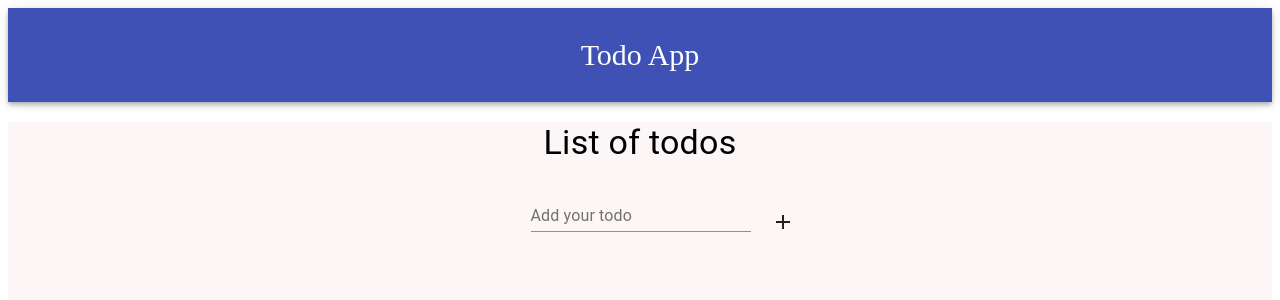
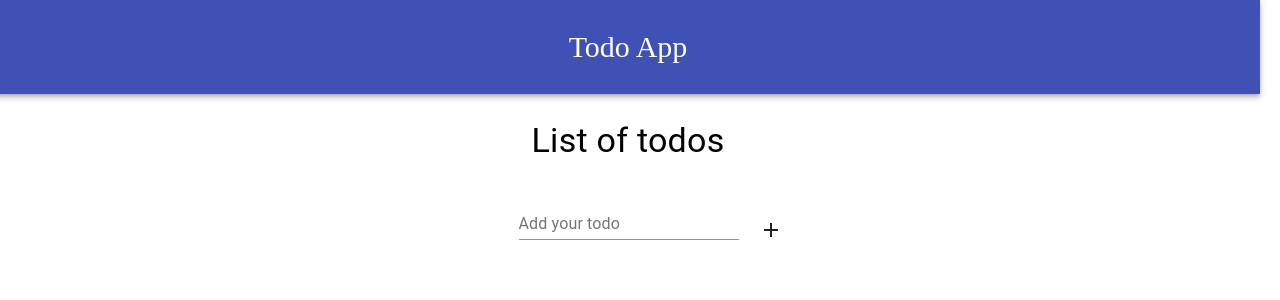
Before and after one commit to alka-1602/todo-app, a React (Create React App) app: page / in a window 1280 px wide. Shown: the top 300 px of the page. Built offline with nearby package versions, Linux system fonts and the light colour scheme.

Commit message:
<used grid instead of div>

```diff
--- a/src/App.js
+++ b/src/App.js
@@ -3,6 +3,7 @@ import TodoForm from "./AddTodoForm";
 import TodoList from "./TodoList";
 import AppBar from "@material-ui/core/AppBar";
 import Typography from "@material-ui/core/Typography";
+import Grid from "@material-ui/core/Grid";
 
 import "./styles.css";
 
@@ -45,6 +46,15 @@ const App = () => {
 
   return (
     <>
+      <Grid
+        item
+        xs={12}
+        container
+        spacing={3}
+        direction="column"
+        justify="center"
+        alignItems="center"
+      >
         <AppBar
           position="sticky"
           style={{ padding: 30, textAlign: "center", fontSize: 30 }}
@@ -52,12 +62,13 @@ const App = () => {
           {" "}
           Todo App{" "}
         </AppBar>
-      <div className="main-div">
+        {/* <div className="main-div"> */}
         {/* <div className="child-div"> */}
+
         <Typography
           variant="h4"
           gutterBottom
-          style={{ marginTop: 20, marginBottom: 20 }}
+          style={{ marginTop: 30, marginBottom: 30 }}
         >
           List of todos
         </Typography>
@@ -69,7 +80,8 @@ const App = () => {
           deleteTodo={deleteItem}
           todoComplete={todoComplete}
         />
-      </div>
+      </Grid>
+      {/* </div> */}
       {/* </div> */}
     </>
   );
--- a/src/styles.css
+++ b/src/styles.css
@@ -2,14 +2,14 @@
   font-family: sans-serif;
   text-align: center;
 }
-.main-div {
+/* .main-div {
   min-height: 100vh;
   background-color: #fcf6f6;
 
   /* display: flex; */
-  justify-content: center;
+  /* justify-content: center;
   text-align: center;
-}
+} */
 
 /* .child-div {
   background-color: white;
```
Lines whose indentation alone changed are shown as unchanged.
